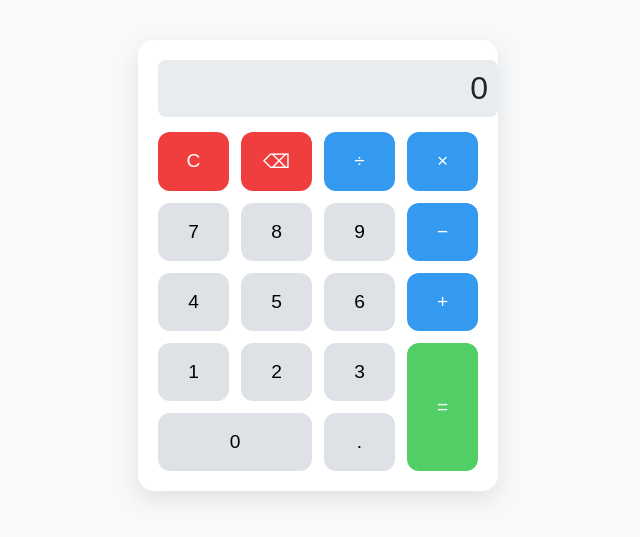
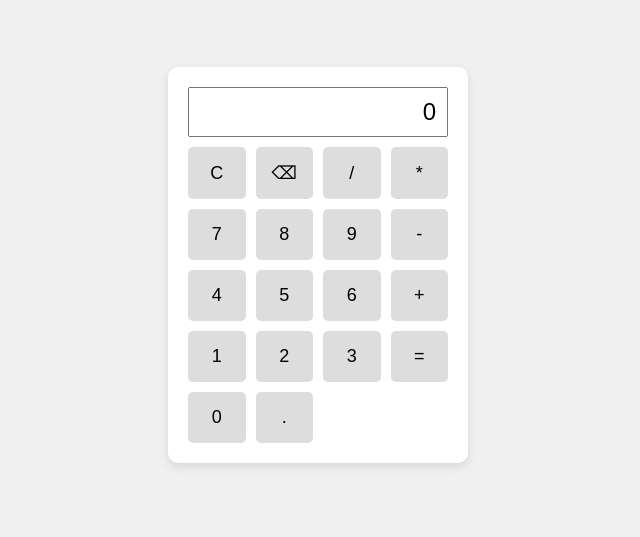
Before and after one commit to sgarrui1201/calculadora-typescript, a website with bundled scripts: page src/index.html in a window 1280 px wide. Shown: the part 135-672 px from the top of the page, without its empty margins (322-962 px from the left). Built offline with nearby package versions, Linux system fonts and the light colour scheme.

Commit message:
Reemplazo proyecto con nueva versión

```diff
--- a/src/index.html
+++ b/src/index.html
@@ -2,36 +2,35 @@
 <html lang="es">
 <head>
   <meta charset="UTF-8">
-  <meta name="viewport" content="width=device-width, initial-scale=1.0">
-  <title>Calculadora Moderna</title>
+  <title>Calculadora Simple</title>
   <link rel="stylesheet" href="styles.css">
 </head>
 <body>
   <div class="calculator">
-    <input type="text" id="display" class="display" readonly>
+    <input type="text" id="display" readonly class="display" />
     <div class="buttons">
-      <button data-action="clear" class="btn action">C</button>
-      <button data-action="delete" class="btn action">⌫</button>
-      <button data-value="/" class="btn operator">÷</button>
-      <button data-value="*" class="btn operator">×</button>
+      <button class="btn" data-action="clear">C</button>
+      <button class="btn" data-action="delete">⌫</button>
+      <button class="btn" data-value="/">/</button>
+      <button class="btn" data-value="*">*</button>
 
-      <button data-value="7" class="btn number">7</button>
-      <button data-value="8" class="btn number">8</button>
-      <button data-value="9" class="btn number">9</button>
-      <button data-value="-" class="btn operator">−</button>
+      <button class="btn" data-value="7">7</button>
+      <button class="btn" data-value="8">8</button>
+      <button class="btn" data-value="9">9</button>
+      <button class="btn" data-value="-">-</button>
 
-      <button data-value="4" class="btn number">4</button>
-      <button data-value="5" class="btn number">5</button>
-      <button data-value="6" class="btn number">6</button>
-      <button data-value="+" class="btn operator">+</button>
+      <button class="btn" data-value="4">4</button>
+      <button class="btn" data-value="5">5</button>
+      <button class="btn" data-value="6">6</button>
+      <button class="btn" data-value="+">+</button>
 
-      <button data-value="1" class="btn number">1</button>
-      <button data-value="2" class="btn number">2</button>
-      <button data-value="3" class="btn number">3</button>
-      <button data-action="calculate" class="btn equals">=</button>
+      <button class="btn" data-value="1">1</button>
+      <button class="btn" data-value="2">2</button>
+      <button class="btn" data-value="3">3</button>
+      <button class="btn" data-action="calculate">=</button>
 
-      <button data-value="0" class="btn number zero">0</button>
-      <button data-value="." class="btn number">.</button>
+      <button class="btn" data-value="0">0</button>
+      <button class="btn" data-value=".">.</button>
     </div>
   </div>
 
--- a/src/index.ts
+++ b/src/index.ts
@@ -1,6 +1,6 @@
-let currentInput = '0';
-let operator = '';
-let previousInput = '';
+let currentInput: string = '0';
+let previousInput: string = '';
+let operator: string = '';
 
 function updateDisplay(): void {
   const display = document.getElementById('display') as HTMLInputElement;
@@ -9,10 +9,10 @@ function updateDisplay(): void {
 
 function appendToDisplay(value: string): void {
   if (['+', '-', '*', '/'].includes(value)) {
-        if (currentInput !== '' && !['+', '-', '*', '/'].includes(currentInput.slice(-1))) {
+    if (operator === '' && currentInput !== '') {
       previousInput = currentInput;
-            currentInput += value;
       operator = value;
+      currentInput = '';
     }
   } else {
     if (currentInput === '0' && value !== '.') {
@@ -21,7 +21,6 @@ function appendToDisplay(value: string): void {
       currentInput += value;
     }
   }
-
   updateDisplay();
 }
 
@@ -34,28 +33,54 @@ function clearDisplay(): void {
 
 function deleteLast(): void {
   currentInput = currentInput.slice(0, -1);
-    if (currentInput === '') currentInput = '0';
+  if (currentInput === '') {
+    currentInput = '0';
+  }
   updateDisplay();
 }
 
 function calculate(): void {
-    try {
-        const result = eval(currentInput);
+  const num1 = parseFloat(previousInput);
+  const num2 = parseFloat(currentInput);
+  let result: number;
+
+  if (isNaN(num1) || isNaN(num2)) {
+    return;
+  }
+
+  switch (operator) {
+    case '+':
+      result = num1 + num2;
+      break;
+    case '-':
+      result = num1 - num2;
+      break;
+    case '*':
+      result = num1 * num2;
+      break;
+    case '/':
+      if (num2 === 0) {
+        alert("No se puede dividir por cero");
+        return;
+      }
+      result = num1 / num2;
+      break;
+    default:
+      return;
+  }
+
   currentInput = result.toString();
   operator = '';
   previousInput = '';
   updateDisplay();
-    } catch {
-        alert("Expresión inválida");
-    }
 }
 
 function setupEventListeners(): void {
   const buttons = document.querySelectorAll('.btn');
-    buttons.forEach(button => {
-        button.addEventListener('click', () => {
-            const action = button.getAttribute('data-action');
-            const value = button.getAttribute('data-value');
+  buttons.forEach(btn => {
+    btn.addEventListener('click', () => {
+      const action = btn.getAttribute('data-action');
+      const value = btn.getAttribute('data-value');
 
       if (action === 'clear') {
         clearDisplay();
@@ -69,11 +94,10 @@ function setupEventListeners(): void {
     });
   });
 
-    // Teclado
+  // Soporte para teclado (opcional)
   document.addEventListener('keydown', (e) => {
     const key = e.key;
-
-        if (!isNaN(parseInt(key)) || ['+', '-', '*', '/', '.'].includes(key)) {
+    if (!isNaN(Number(key)) || ['+', '-', '*', '/', '.'].includes(key)) {
       appendToDisplay(key);
     } else if (key === 'Enter') {
       calculate();
--- a/src/styles.css
+++ b/src/styles.css
@@ -1,69 +1,47 @@
 body {
-  margin: 0;
-  font-family: 'Segoe UI', sans-serif;
-  background: #f8f9fa;
+  font-family: sans-serif;
+  background: #f0f0f0;
   display: flex;
   justify-content: center;
   align-items: center;
   height: 100vh;
+  margin: 0;
 }
 
 .calculator {
   background: white;
   padding: 20px;
-  border-radius: 16px;
-  box-shadow: 0 8px 24px rgba(0, 0, 0, 0.1);
-  width: 320px;
+  border-radius: 10px;
+  box-shadow: 0 4px 10px rgba(0,0,0,0.1);
+  width: 260px;
 }
 
 .display {
   width: 100%;
-  font-size: 2rem;
+  height: 50px;
+  font-size: 24px;
+  text-align: right;
+  margin-bottom: 10px;
   padding: 10px;
-  text-align: right;
-  border: none;
-  background: #e9ecef;
-  border-radius: 8px;
-  margin-bottom: 15px;
-  color: #212529;
+  box-sizing: border-box;
 }
 
 .buttons {
   display: grid;
   grid-template-columns: repeat(4, 1fr);
-  gap: 12px;
+  gap: 10px;
 }
 
 .btn {
-  padding: 18px;
-  font-size: 1.2rem;
+  padding: 15px;
+  font-size: 18px;
   border: none;
-  border-radius: 12px;
+  background: #ddd;
   cursor: pointer;
-  transition: background 0.2s ease;
-  background: #dee2e6;
+  border-radius: 5px;
+  transition: 0.2s;
 }
 
 .btn:hover {
-  background: #ced4da;
+  background: #ccc;
 }
-
-.btn.operator {
-  background: #339af0;
-  color: white;
-}
-
-.btn.action {
-  background: #f03e3e;
-  color: white;
-}
-
-.btn.equals {
-  background: #51cf66;
-  color: white;
-  grid-row: span 2;
-}
-
-.btn.zero {
-  grid-column: span 2;
-}
```
Also changed, not shown: dist/index.d.ts, dist/index.js, 2 other files. Lines whose indentation alone changed are shown as unchanged.
